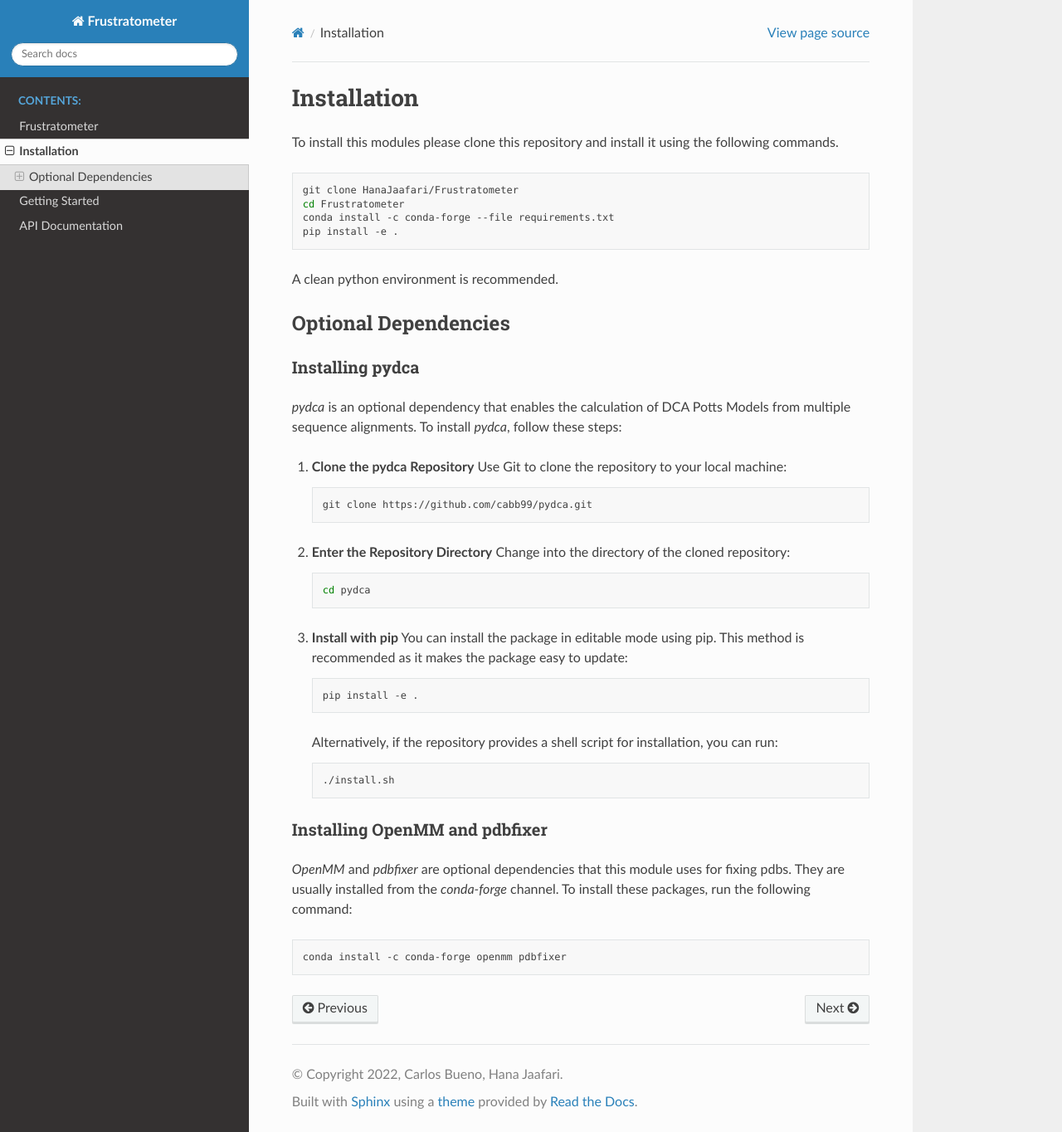
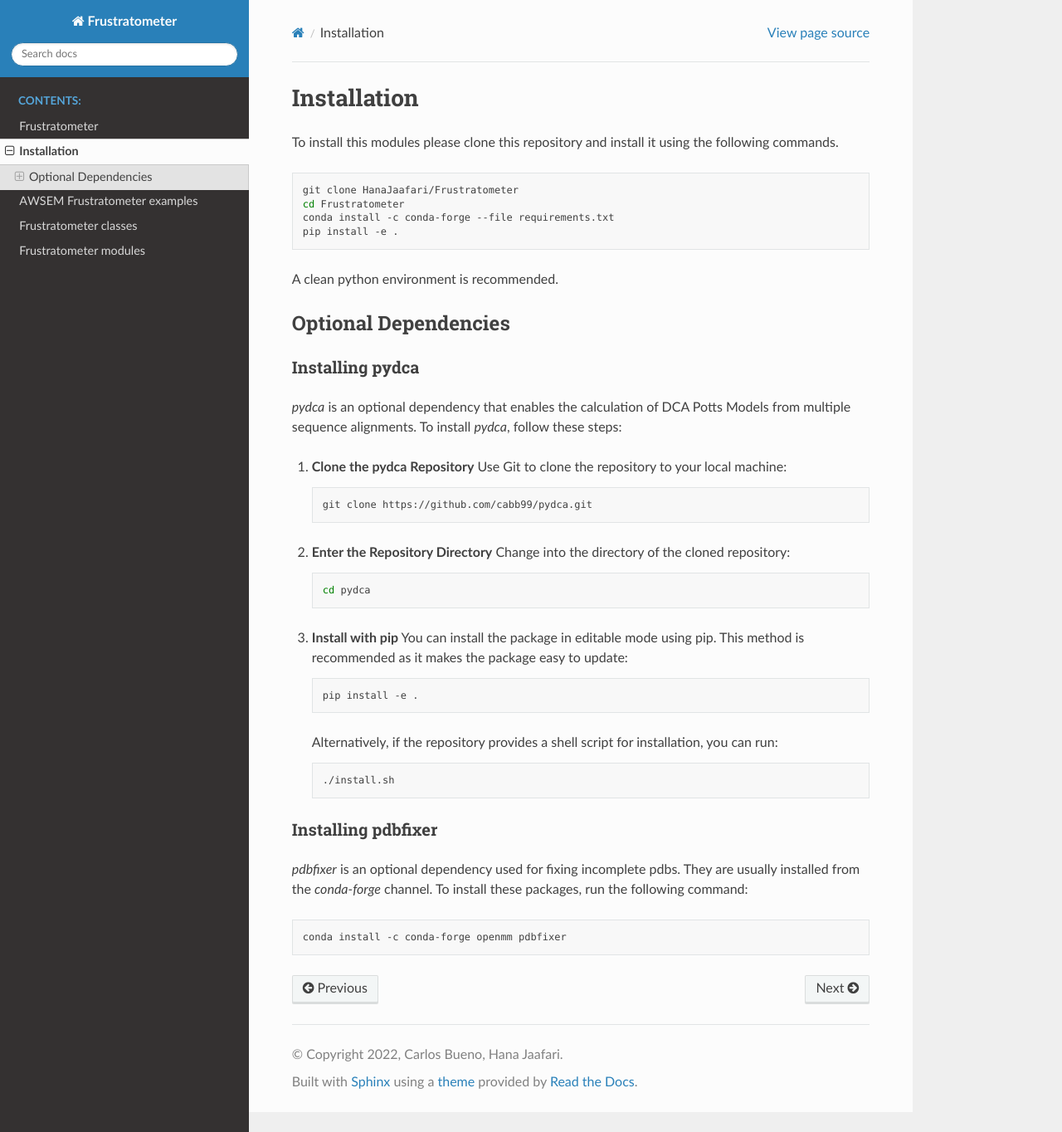
Before and after one commit to HanaJaafari/Frustratometer, a Sphinx documentation site: the page built from docs/installation.rst, in a window 1280 px wide and 1364 px high. Shown: the whole window at 83% size. Built offline with Sphinx 7.4.7 and the Read the Docs theme 2.0.0, drawn with Linux system fonts in a browser that asks for light colours; the version number could not be read and is left out.

Commit message:
Removes OpenMM as a dependency

```diff
--- /dev/null
+++ b/docs/api_classes.rst
@@ -0,0 +1,11 @@
+Frustratometer classes
+======================
+
+.. autosummary::
+   :recursive:
+   :toctree: autosummary
+
+   frustratometer.Structure
+   frustratometer.AWSEM
+   frustratometer.DCA
+   frustratometer.Map
--- a/docs/api.rst
+++ b/docs/api_modules.rst
@@ -1,12 +1,10 @@
-API Documentation
-=================
+Frustratometer modules
+======================
 
 .. autosummary::
    :recursive:
    :toctree: autosummary
 
-   frustratometer.AWSEM
-   frustratometer.DCA
    frustratometer.pfam
    frustratometer.pdb
    frustratometer.align
--- a/docs/getting_started.rst
+++ b/docs/examples_awsem.rst
@@ -1,5 +1,5 @@
-Getting Started
-===============
+AWSEM Frustratometer examples
+=============================
 
 Loading Protein Structures
 ~~~~~~~~~~~~~~~~~~~~~~~~~~
--- a/docs/frustratometer.rst
+++ b/docs/frustratometer.rst
@@ -29,4 +29,5 @@ Acknowledgements
 ----------------
 
 This work was supported by National Science Foundation (NSF) Center for Theoretical Biological Physics (NSF PHY-2019745) and NSF grants PHY-1522550.
+
 Project skeleton based on the Computational Molecular Science Python Cookiecutter version 1.6.
--- a/docs/index.rst
+++ b/docs/index.rst
@@ -12,8 +12,9 @@ Welcome to Frustratometer's documentation!
 
    frustratometer
    installation
-   getting_started
-   api
+   examples_awsem
+   api_classes
+   api_modules
 
 Indices and tables
 ==================
--- a/docs/installation.rst
+++ b/docs/installation.rst
@@ -47,10 +47,10 @@ Installing pydca
 
       ./install.sh
 
-Installing OpenMM and pdbfixer
-~~~~~~~~~~~~~~~~~~~~~~~~~~~~~~
+Installing pdbfixer
+~~~~~~~~~~~~~~~~~~~
 
-`OpenMM` and `pdbfixer` are optional dependencies that this module uses for fixing pdbs. They are usually installed from the `conda-forge` channel. To install these packages, run the following command:
+`pdbfixer` is an optional dependency used for fixing incomplete pdbs. They are usually installed from the `conda-forge` channel. To install these packages, run the following command:
 
 .. code-block:: sh
 
```
Also changed, not shown: 3 other files.
